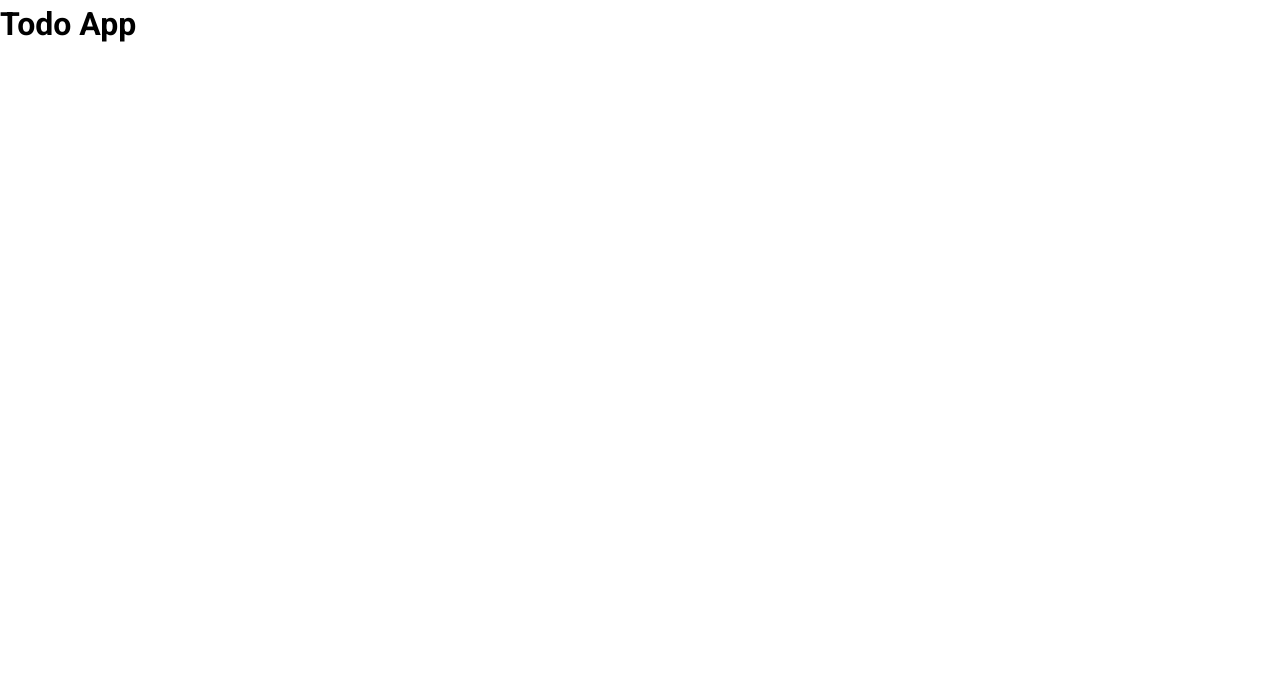
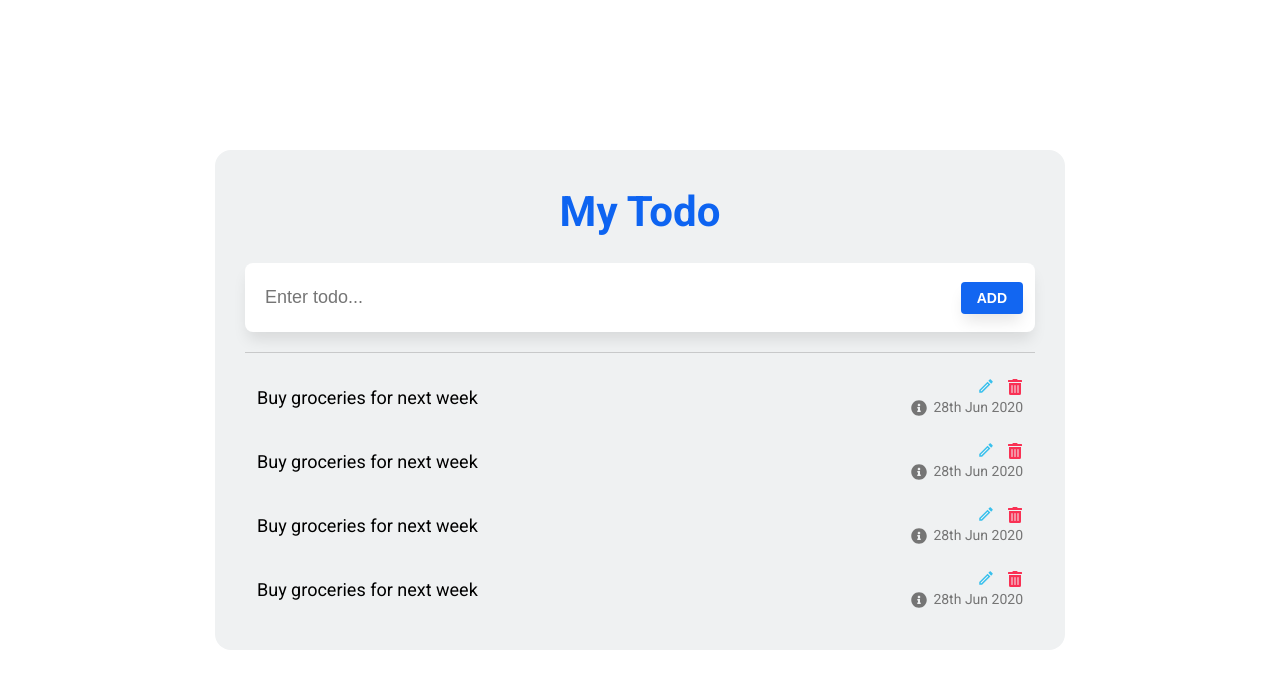
Before and after one commit to vanthom04/todo-app, a React (Vite) app: page / in a window 1280 px wide. Shown: the top 688 px of the page. Built offline with nearby package versions, Linux system fonts and the light colour scheme.

Commit message:
create todo input and todo item

```diff
--- a/package.json
+++ b/package.json
@@ -11,7 +11,8 @@
   },
   "dependencies": {
     "react": "^18.2.0",
-    "react-dom": "^18.2.0"
+    "react-dom": "^18.2.0",
+    "react-icons": "^5.0.1"
   },
   "devDependencies": {
     "@types/react": "^18.2.66",
--- a/src/App.css
+++ b/src/App.css
@@ -4,10 +4,6 @@
   margin: 0;
   padding: 0;
   box-sizing: border-box;
-}
-
-html {
-  font-size: 62.5%;
 }
 
 html *::-webkit-scrollbar {
@@ -33,4 +29,38 @@ body {
   background-color: var(--black-color);
   color: var(--text-color);
   overflow: hidden;
+  width: 100%;
+  height: 100vh;
+  display: flex;
+  align-items: center;
+  justify-content: center;
 }
+
+.wrapper {
+  width: 850px;
+  height: 500px;
+  background-color: #eff1f2;
+  border-radius: 16px;
+  padding: 30px;
+  overflow: hidden;
+  display: grid;
+}
+
+.header {
+  display: flex;
+  flex-direction: column;
+  align-items: center;
+  width: 100%;
+}
+
+.header h1 {
+  color: #0e64f1;
+  font-size: 42px;
+}
+
+.wrapper main {
+  margin-top: 12px;
+  width: 100%;
+  height: 100%;
+  overflow-y: overlay;
+}
--- a/src/App.jsx
+++ b/src/App.jsx
@@ -1,9 +1,28 @@
+import TodoInput from './components/TodoInput'
+import TodoItem from './components/TodoItem'
 import './App.css'
 
 function App() {
   return (
-    <div>
-      <h1>Todo App</h1>
+    <div className="wrapper">
+      <header className="header">
+        <h1>My Todo</h1>
+        <TodoInput />
+      </header>
+      <main className="main">
+        <TodoItem />
+        <TodoItem />
+        <TodoItem />
+        <TodoItem />
+        <TodoItem />
+        <TodoItem />
+        <TodoItem />
+        <TodoItem />
+        <TodoItem />
+        <TodoItem />
+        <TodoItem />
+        <TodoItem />
+      </main>
     </div>
   )
 }
--- /dev/null
+++ b/src/components/TodoInput/TodoInput.css
@@ -0,0 +1,39 @@
+.todo-input {
+  position: relative;
+  width: 100%;
+  padding: 20px 0px;
+  border-bottom: 1px solid #c8c9ca;
+}
+
+.todo-input input {
+  width: 100%;
+  outline: none;
+  border: none;
+  padding: 24px 20px;
+  font-size: 18px;
+  border-radius: 8px;
+  color: #757575;
+  box-shadow: 0px 10px 15px -3px rgba(0, 0, 0, 0.1);
+}
+
+.todo-input button {
+  position: absolute;
+  right: 12px;
+  top: 50%;
+  transform: translateY(-50%);
+  outline: none;
+  border: none;
+  background-color: #1266f1;
+  padding: 8px 16px;
+  color: #fff;
+  font-size: 14px;
+  font-weight: 600;
+  border-radius: 4px;
+  cursor: pointer;
+  transition: transform 0.25s;
+  box-shadow: 0px 10px 15px -3px rgba(0, 0, 0, 0.1);
+}
+
+.todo-input button:active {
+  transform: translateY(-50%) scale(0.95);
+}
--- /dev/null
+++ b/src/components/TodoInput/TodoInput.jsx
@@ -0,0 +1,21 @@
+import './TodoInput.css'
+
+function InputTodo() {
+  const handleSubmit = async (e) => {
+    e.preventDefault()
+  }
+
+  return (
+    <form className="todo-input" onSubmit={handleSubmit}>
+      <input
+        type="text"
+        placeholder="Enter todo..."
+      />
+      <button type="submit">
+        ADD
+      </button>
+    </form>
+  )
+}
+
+export default InputTodo
--- /dev/null
+++ b/src/components/TodoInput/index.js
@@ -0,0 +1 @@
+export { default } from './TodoInput'
--- a/src/components/TodoItem/TodoItem.css
+++ b/src/components/TodoItem/TodoItem.css
@@ -0,0 +1,59 @@
+.todo-item {
+  display: flex;
+  width: 100%;
+  padding: 12px;
+  /* background-color: aqua; */
+}
+
+.todo-item .view {
+  position: relative;
+  width: 100%;
+}
+
+.todo-item .view label {
+  position: absolute;
+  left: 0;
+  top: 50%;
+  transform: translateY(-50%);
+  font-size: 18px;
+}
+
+.todo-item .view .edit {
+  position: absolute;
+  left: 0;
+  top: 50%;
+  transform: translateY(-50%);
+  display: none;
+  font-size: 18px;
+  width: 100%;
+  outline: none;
+  border: none;
+  border-radius: 3px;
+  padding: 6px;
+  /* background-color: rgba(0, 0, 0, 0.1); */
+}
+
+.todo-item .more {
+  min-width: 130px;
+  line-height: 19px;
+  text-align: right;
+}
+
+.todo-item .more .edit button {
+  outline: none;
+  border: none;
+  background: none;
+  cursor: pointer;
+}
+
+.todo-item .more .created-at {
+  display: flex;
+  align-items: center;
+  justify-content: flex-end;
+}
+
+.todo-item .more .created-at p {
+  font-size: 14px;
+  margin-left: 6px;
+  color: #757575;
+}
--- a/src/components/TodoItem/TodoItem.jsx
+++ b/src/components/TodoItem/TodoItem.jsx
@@ -1,8 +1,35 @@
+import { MdOutlineEdit } from 'react-icons/md'
+import { FaInfoCircle } from 'react-icons/fa'
+import { FaTrashAlt } from 'react-icons/fa'
 import './TodoItem.css'
 
 function TodoItem() {
   return (
-    <div>TodoItem</div>
+    <div className="todo-item">
+      <div className="view">
+        <label>Buy groceries for next week</label>
+        <input
+          className="edit"
+          type="text"
+        />
+      </div>
+      <div className="more">
+        <div className="edit">
+          <button style={{ marginRight: 12 }}>
+            <MdOutlineEdit size={18} color="#38c0ed" />
+          </button>
+          <button>
+            <FaTrashAlt size={16} color="#f93154" />
+          </button>
+        </div>
+        <div className="created-at">
+          <span>
+            <FaInfoCircle size={16} color="757575" />
+          </span>
+          <p>28th Jun 2020</p>
+        </div>
+      </div>
+    </div>
   )
 }
 
```
Also changed, not shown: src/components/Button/index.js (deleted), 1 other file (tests, documents, lock files or other folders).
